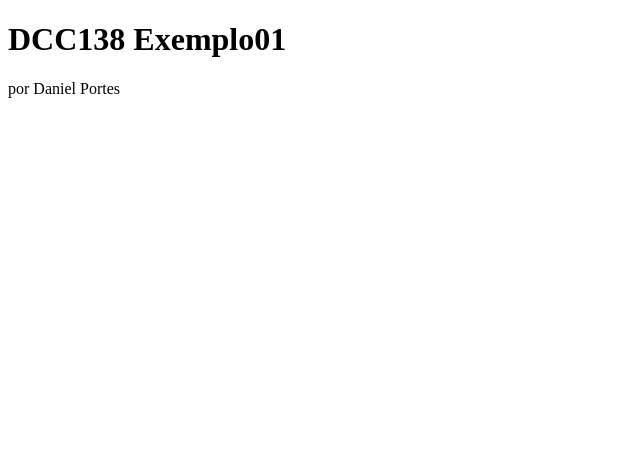
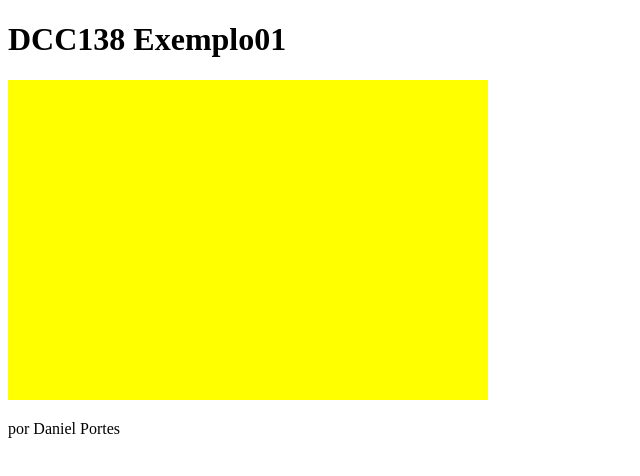
Before and after one commit to ufjf-dcc104/ufjf-dcc138-2021-3ere-atv1-DanielPortes, a plain HTML site: page index.html in a window 1280 px wide. Shown: the whole page, without its empty margins (0-640 px from the left). Drawn offline with Linux system fonts and the light colour scheme.

Commit message:
Pinta cor do canvas

```diff
--- a/index.html
+++ b/index.html
@@ -8,7 +8,15 @@
 </head>
 <body>
     <h1> DCC138 Exemplo01</h1>
-
+    <canvas></canvas>
     <p>por Daniel  Portes</p>
+    <script>
+        let canvas = document.querySelector("canvas");
+        let ctx = canvas.getContext("2d");
+        canvas.width = 480;
+        canvas.height = 320;
+        ctx.fillStyle = "Yellow"
+        ctx.fillRect(0,0,canvas.width,canvas.height);
+    </script>
 </body>
 </html>
```
